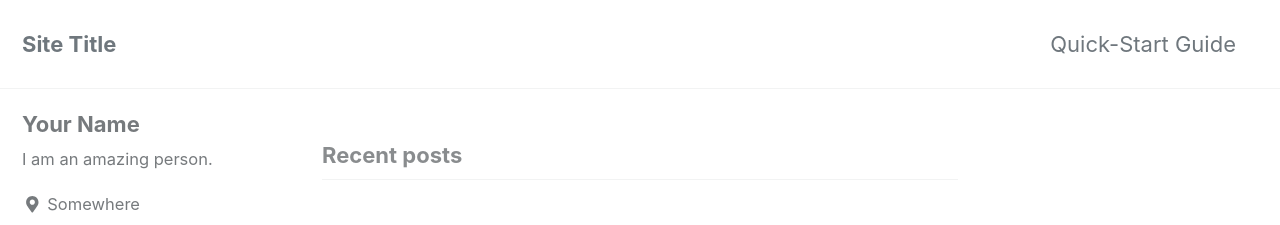
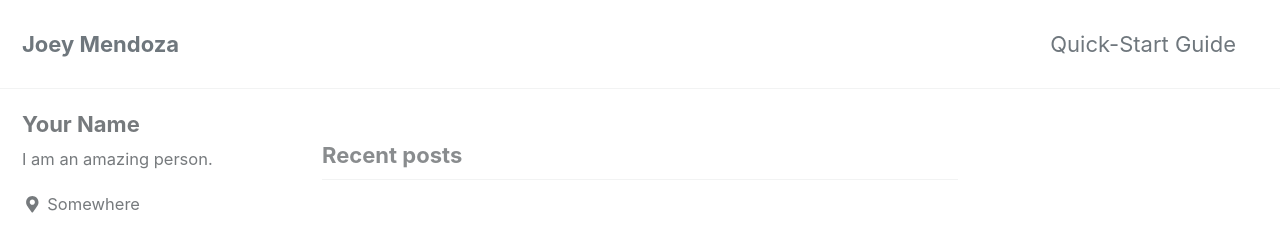
Before and after one commit to joeymendoza/joeymendoza.github.io, a Jekyll site: the page built from index.html, in a window 1280 px wide and 900 px high. Shown: the top 225 px of the window. Built offline with Jekyll 4.4.1, drawn with Linux system fonts in a browser that asks for light colours; cached includes are drawn as plain includes; nearby versions of some CDN libraries; the list of posts is cut into pages by our own code.

Commit message:
Update _config.yml

```diff
--- a/_config.yml
+++ b/_config.yml
@@ -16,7 +16,7 @@ minimal_mistakes_skin    : "default" # "air", "aqua", "contrast", "dark", "dirt"
 
 # Site Settings
 locale                   : "en-US"
-title                    : "Site Title"
+title                    : "Joey Mendoza"
 title_separator          : "-"
 name                     : "Your Name"
 description              : "An amazing website."
```
